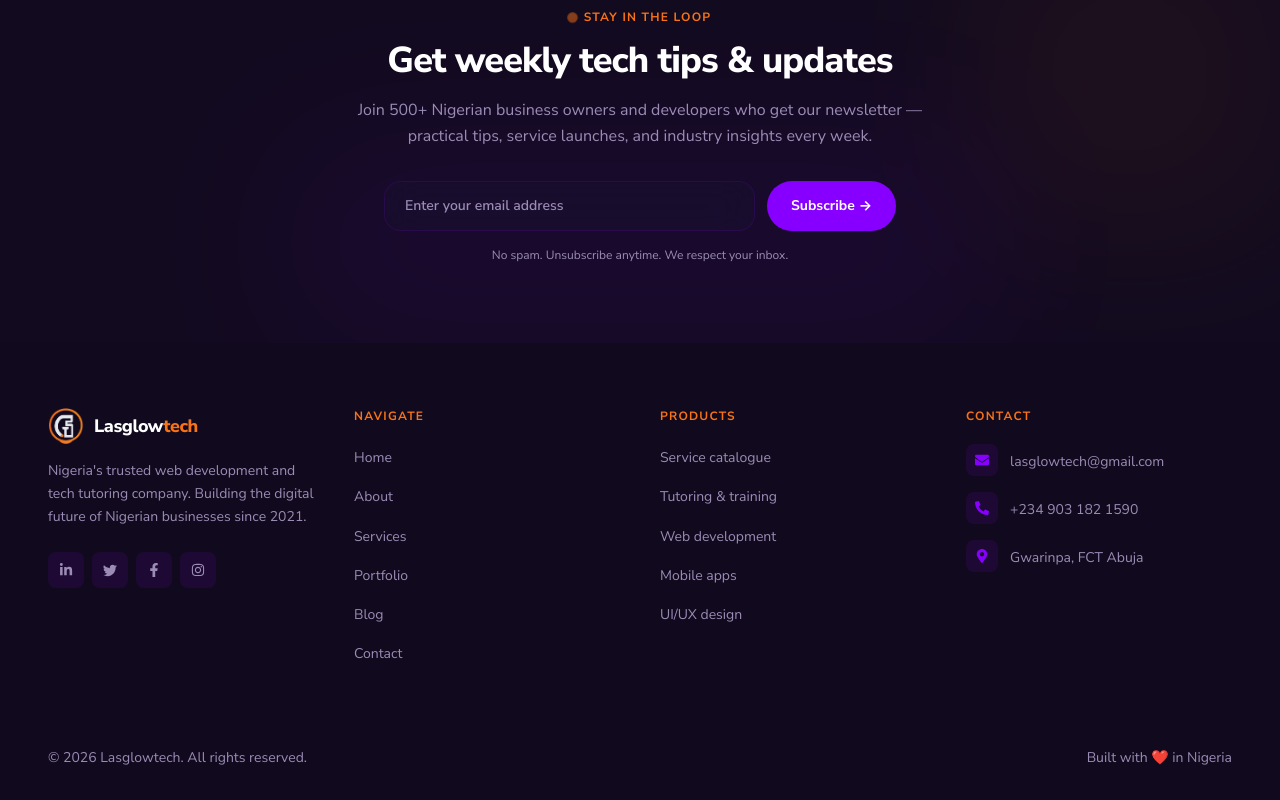
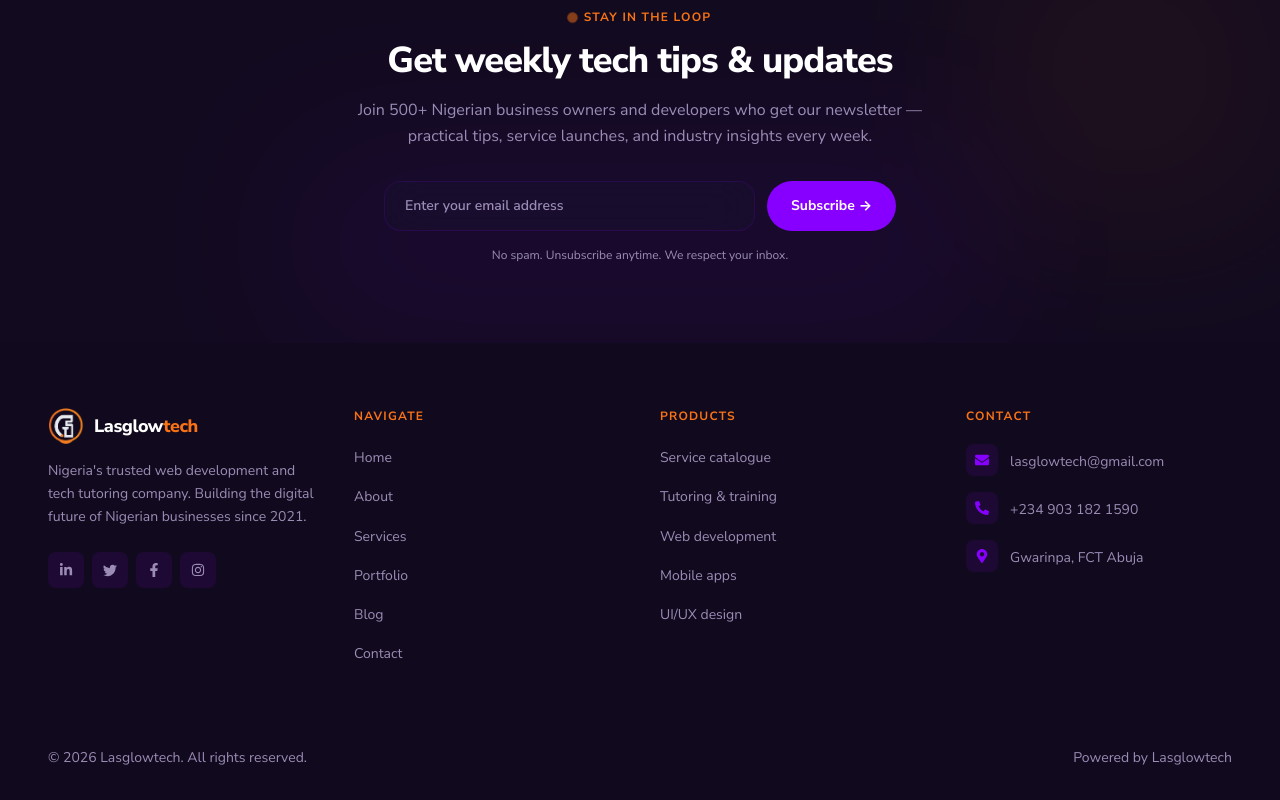
Before and after one commit to AustinosazDev/Lasglowtech-frontend, a React (Vite) app: page /portfolio in a window 1280 px wide. Shown: the part 6851-7651 px from the top of the page. Built offline with nearby package versions, Linux system fonts and the light colour scheme; no server answers.

Commit message:
adjusted footer

```diff
--- a/src/components/Footer.jsx
+++ b/src/components/Footer.jsx
@@ -74,7 +74,7 @@ export default function Footer() {
         {/* Bottom */}
         <div className="pt-8 flex flex-col sm:flex-row items-center justify-between gap-4">
           <p className="text-sm text-[#9b8cb5]">© {yr} Lasglowtech. All rights reserved.</p>
-          <span className="text-sm text-[#9b8cb5]">Built with ❤️ in Nigeria</span>
+          <span className="text-sm text-[#9b8cb5]">Powered by Lasglowtech</span>
         </div>
       </div>
     </footer>
```
